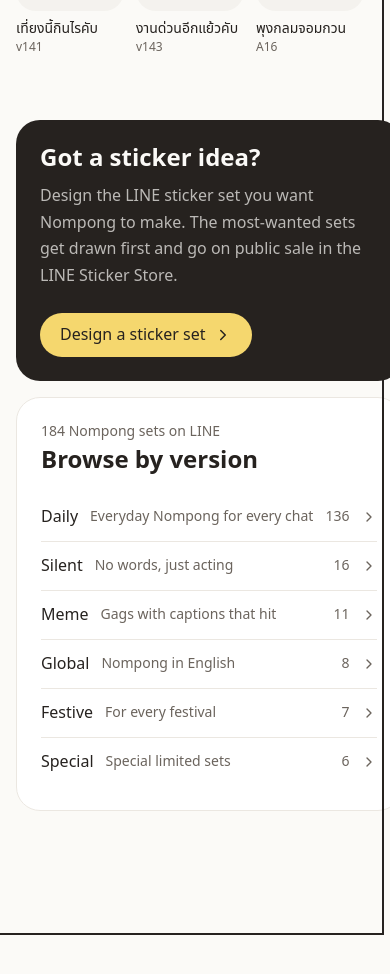
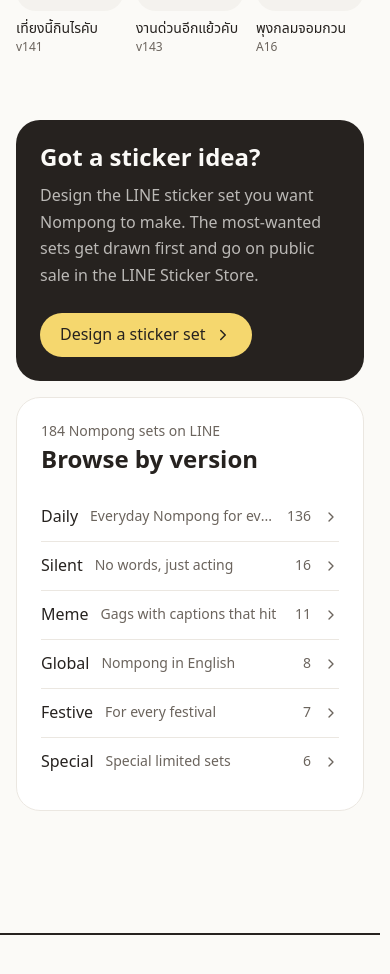
Before and after one commit to bankbab1/nompongfamily, a React (Vite) app: page / in a window 390 px wide. Shown: the part 1380-2354 px from the top of the page. Built offline with nearby package versions, Linux system fonts and the light colour scheme; grey boxes are pictures that could not be loaded; a web font is replaced by a local one.

Commit message:
fix: constrain homepage cards to mobile content width

```diff
--- a/src/features/home/HomePage.tsx
+++ b/src/features/home/HomePage.tsx
@@ -118,8 +118,8 @@
           </ul>
         </section>
 
-        <section className="mt-16 grid gap-4 md:grid-cols-2">
-          <div className="flex flex-col rounded-3xl bg-brown p-6 text-cream sm:p-8">
+        <section className="mt-16 grid min-w-0 grid-cols-1 gap-4 md:grid-cols-2">
+          <div className="flex min-w-0 flex-col rounded-3xl bg-brown p-6 text-cream sm:p-8">
             <h2 className="font-display text-2xl">{tx('มีไอเดียสติกเกอร์ในใจ?', 'Got a sticker idea?')}</h2>
             <p className="mt-2 max-w-md text-cream/70">
               {tx(
@@ -134,17 +134,17 @@
             </div>
           </div>
           {/* Every version with its live set count; the numbers follow the LINE Store sync. */}
-          <div className="flex flex-col rounded-3xl border border-line bg-surface p-6 sm:p-8">
+          <div className="flex min-w-0 flex-col rounded-3xl border border-line bg-surface p-6 sm:p-8">
             <p className="text-sm text-muted">{tx(`สติกเกอร์นมผงใน LINE ทั้งหมด ${LINE_SETS.length} ชุด`, `${LINE_SETS.length} Nompong sets on LINE`)}</p>
             <h2 className="mt-1 font-display text-2xl">{tx('เลือกดูตามเวอร์ชัน', 'Browse by version')}</h2>
             <ul className="mt-4 divide-y divide-line">
               {LINE_SERIES.map((v) => (
                 <li key={v.id}>
-                  <Link to={`/stickers?series=${v.id}`} className="flex min-h-12 items-center gap-3 py-2 hover:text-ink">
-                    <span className="font-medium">{versionName(v.id)}</span>
+                  <Link to={`/stickers?series=${v.id}`} className="flex min-h-12 min-w-0 items-center gap-3 py-2 hover:text-ink">
+                    <span className="shrink-0 font-medium">{versionName(v.id)}</span>
                     <span className="min-w-0 flex-1 truncate text-sm text-muted">{VERSIONS[v.id] ? tx(VERSIONS[v.id].th, VERSIONS[v.id].en) : ''}</span>
-                    <span className="text-sm text-muted tabular-nums">{v.count}</span>
-                    <ChevronRight size={16} className="text-muted" aria-hidden />
+                    <span className="shrink-0 text-sm text-muted tabular-nums">{v.count}</span>
+                    <ChevronRight size={16} className="shrink-0 text-muted" aria-hidden />
                   </Link>
                 </li>
               ))}
```
